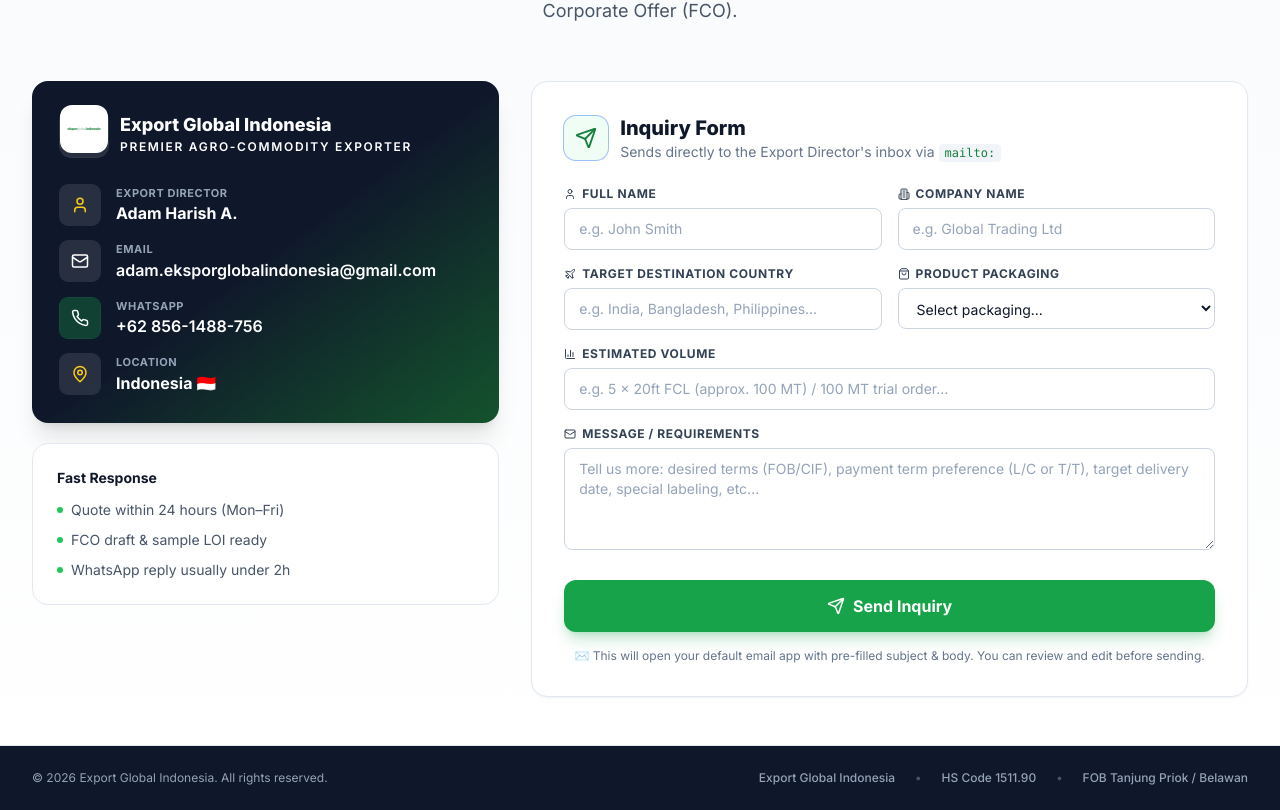
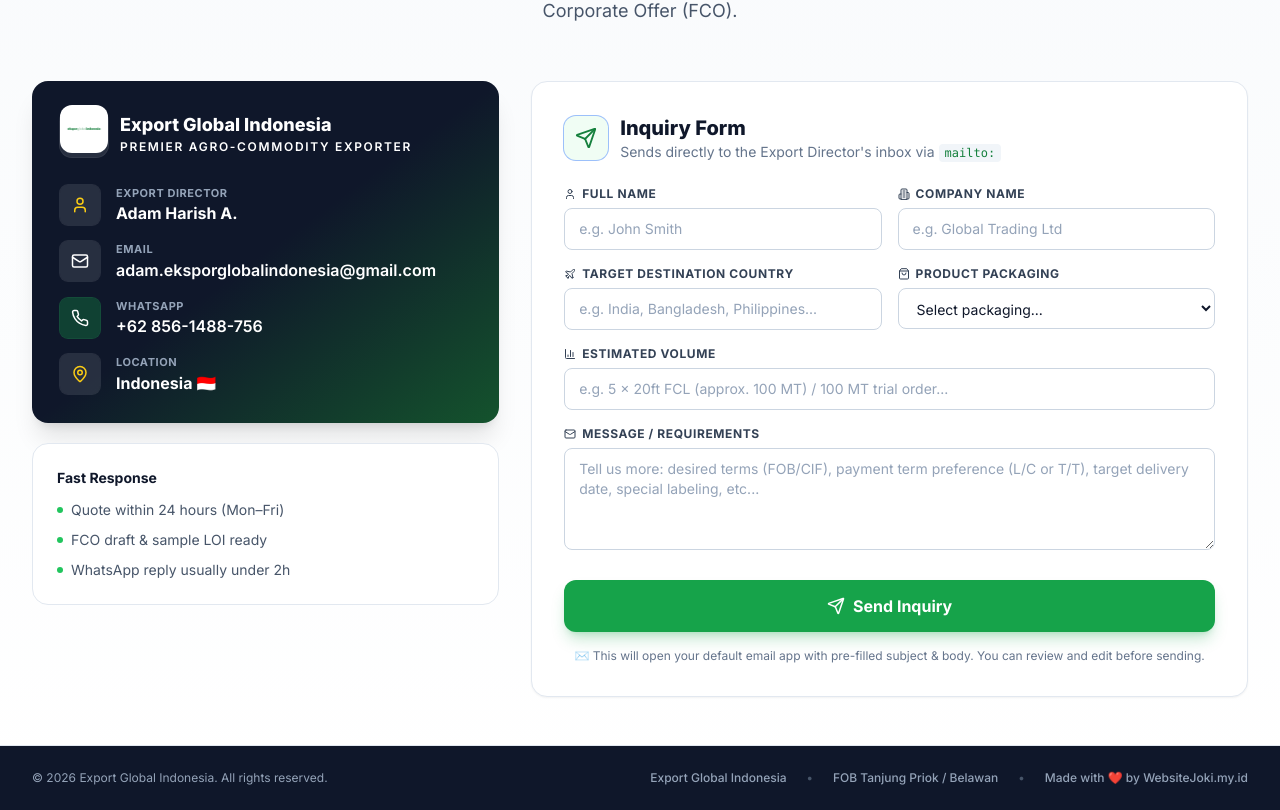
Before and after one commit to AdamHarish25/EksporGlobalIndonesia, a React (Vite) app: page / in a window 1280 px wide. Shown: the part 6081-6891 px from the top of the page. Built offline with nearby package versions, Linux system fonts and the light colour scheme; the HTML template or start-up script is replaced by a standard one.

Commit message:
chore(footer): remove HS code display and add creator attribution

```diff
--- a/src/components/Footer.tsx
+++ b/src/components/Footer.tsx
@@ -279,9 +279,9 @@
           <div className="flex flex-wrap items-center justify-center gap-x-5 gap-y-1 font-medium">
             <span>{BRAND.name}</span>
             <span className="text-slate-600">•</span>
-            <span>HS Code {HS_CODE}</span>
+            <span>{SHIPPING_TERMS}</span>
             <span className="text-slate-600">•</span>
-            <span>{SHIPPING_TERMS}</span>
+            <span>Made with ❤️ by WebsiteJoki.my.id</span>
           </div>
         </div>
       </div>
```
